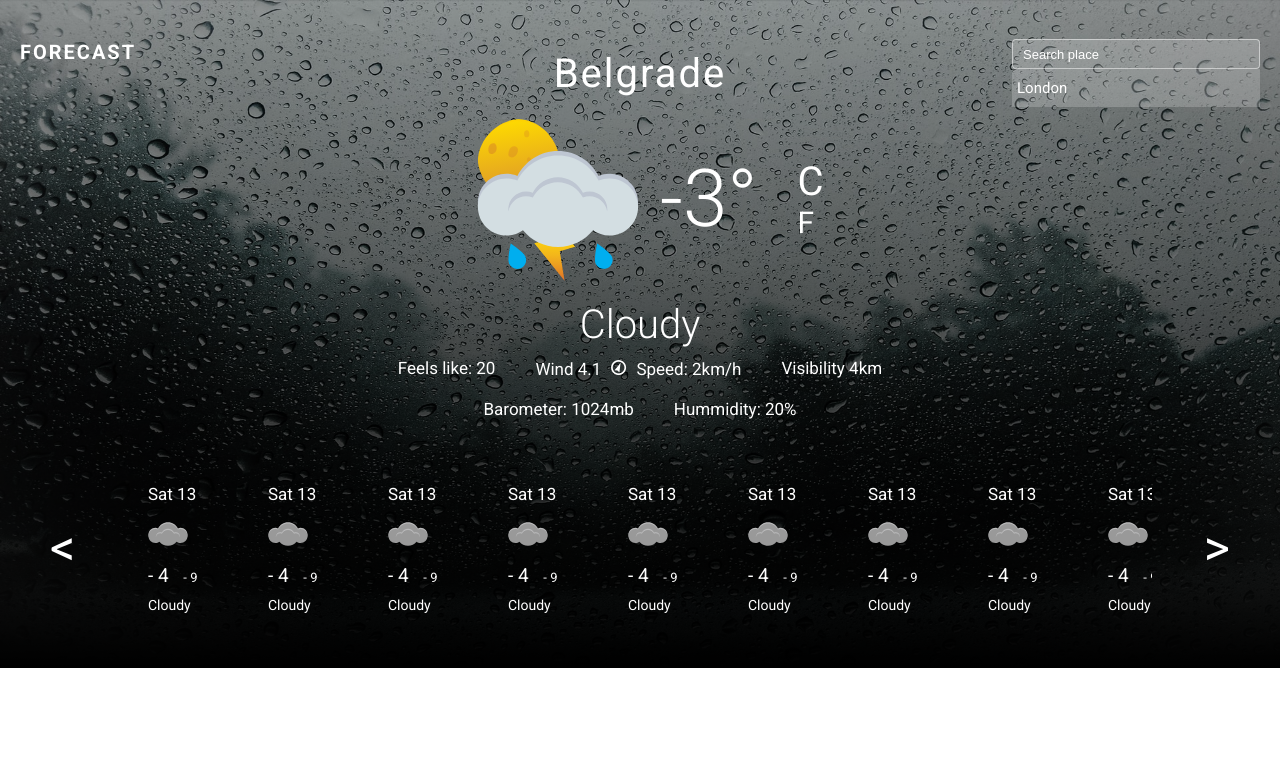
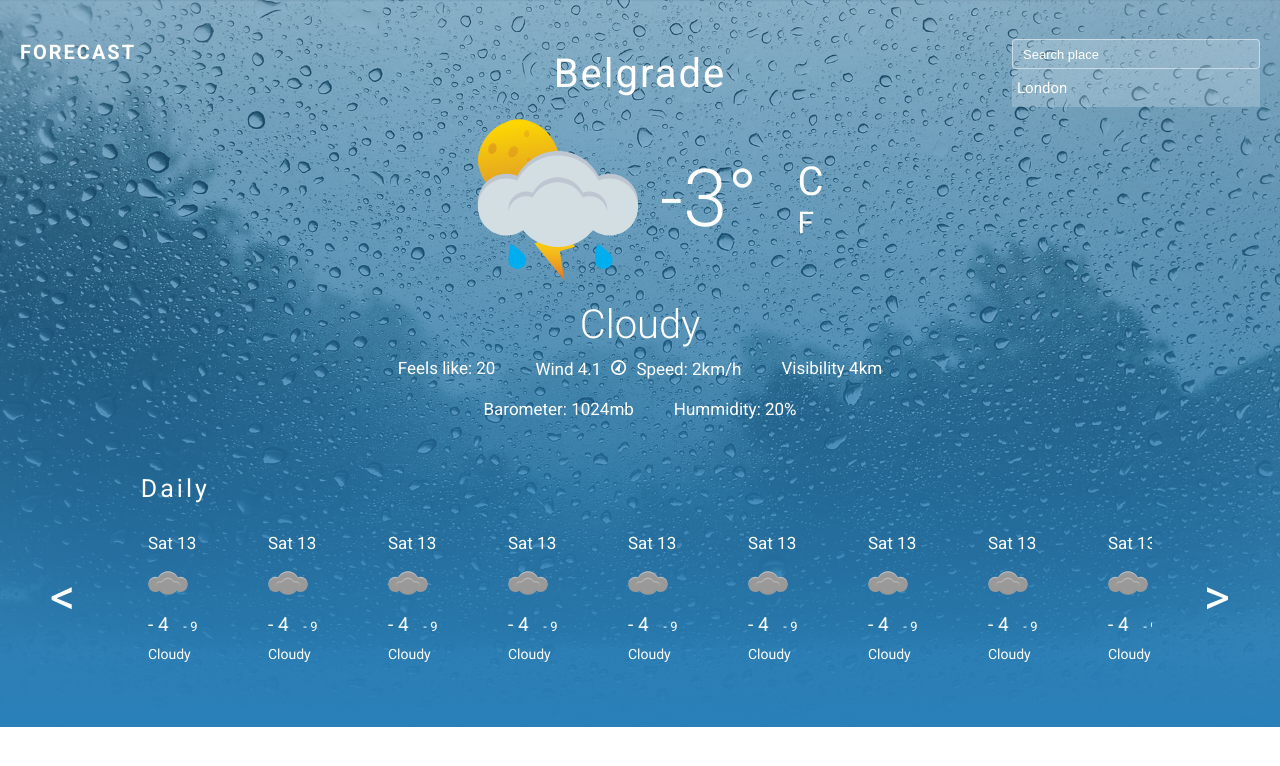
Before and after one commit to milosandrejic/weather-forecast, a Next.js app: page / in a window 1280 px wide. Shown: the top 766 px of the page. Built offline with nearby package versions, Linux system fonts and the light colour scheme.

Commit message:
daily weather container created

```diff
--- /dev/null
+++ b/components/DailyWeather/DailyWeather.js
@@ -0,0 +1,14 @@
+import React from 'react';
+import styles from './DailyWeather.module.scss';
+import Slider from '../Slider/Slider';
+
+const DaiilyWeather = () => {
+  return (
+    <div className={styles.container}>
+      <h3 className={styles.heading}>Daily</h3>
+      <Slider />
+    </div>
+  );
+};
+
+export default DaiilyWeather;
--- /dev/null
+++ b/components/DailyWeather/DailyWeather.module.scss
@@ -0,0 +1,10 @@
+.container {
+  padding: 4rem 0;
+}
+
+.heading {
+  font-size: 2.5rem;
+  font-weight: 400;
+  letter-spacing: 3px;
+  margin: .5rem 11%;
+}
--- a/components/Main/Main.js
+++ b/components/Main/Main.js
@@ -1,15 +1,15 @@
 import React from 'react';
 import Header from '../Header/Header';
 import PlaceHeading from '../PlaceHeading/PlaceHeading';
-import Slider from '../Slider/Slider';
 import styles from './Main.module.scss';
+import DailyWeather from "../DailyWeather/DailyWeather";
 
 const Main = () => {
   return (
     <div className={styles.main}>
       <Header />
       <PlaceHeading />
-      <Slider />
+      <DailyWeather />
     </div>
   );
 };
--- a/components/Main/Main.module.scss
+++ b/components/Main/Main.module.scss
@@ -2,9 +2,9 @@
 
 .main {
   background: linear-gradient(
-      rgba($color-background, 0.3) 0%,
-      rgba($color-background, 0.4) 20%,
-      rgba($color-background, 0.5) 40%,
+      rgba($color-background, 0.4) 0%,
+      rgba($color-background, 0.5) 20%,
+      rgba($color-background, 0.6) 40%,
       rgba($color-background, 1) 100%
     ),
     url('../../public/images/rain-landscape.jpg');
--- a/components/Slider/Slider.module.scss
+++ b/components/Slider/Slider.module.scss
@@ -1,6 +1,6 @@
 .slider {
   width: 100%;
-  padding: 4rem 10%;
+  padding: 1rem 10%;
   position: relative;
   display: flex;
 }
--- a/styles/variables/_variables.scss
+++ b/styles/variables/_variables.scss
@@ -1,3 +1,3 @@
 $color-primary: #ffffff;
 $color-header: rgba(#5352ed, 0.5);
-$color-background: black;
+$color-background: #2980b9;
```
